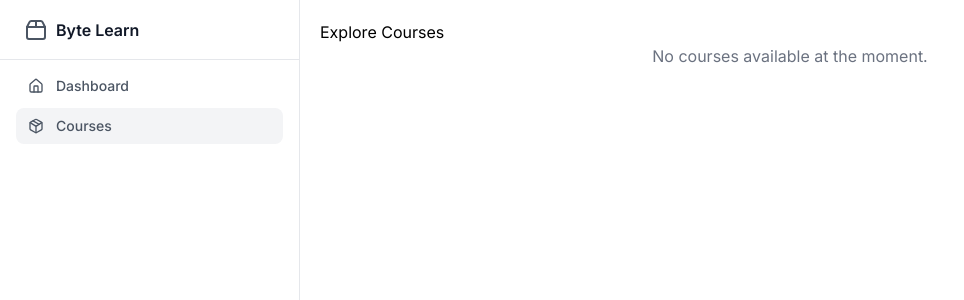
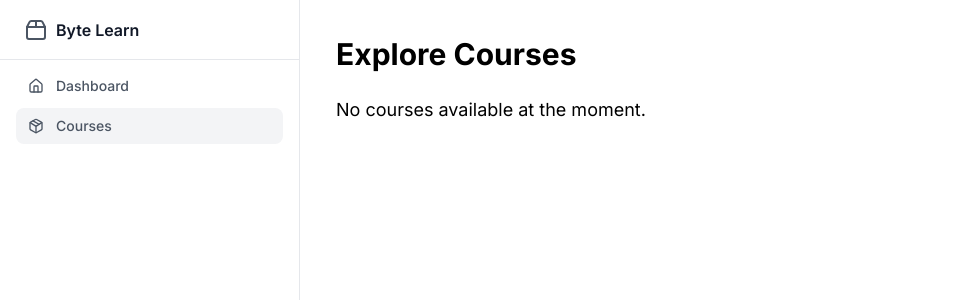
Before and after one commit to r3hmantom/ciphercraft-byte-learn, a Next.js app: page /dashboard/courses in a window 1280 px wide. Shown: the top 300 px of the page, without its empty margins (0-964 px from the left). Built offline with nearby package versions, Linux system fonts and the light colour scheme.

Commit message:
design update in course

```diff
--- a/app/(platform)/dashboard/courses/_components/courseList.tsx
+++ b/app/(platform)/dashboard/courses/_components/courseList.tsx
@@ -1,5 +1,5 @@
 import React from 'react';
-import {CourseCard} from './courseCard';  // Assuming CourseCard is in the same directory
+import { CourseCard } from './courseCard';  // Assuming CourseCard is in the same directory
 
 
 interface CourseProps {
@@ -15,18 +15,13 @@ interface CourseProps {
 const CourseList = ({ courses }: { courses: CourseProps[] }) => {
   return (
     <>
-
-      {courses?.length === 0 ? (
-          <p className="text-center text-gray-500">No courses available at the moment.</p>
-        ) : (
       <div className="grid grid-cols-1 sm:grid-cols-2 lg:grid-cols-3 gap-6">
         {courses.map((course) => (
           <CourseCard key={course.id} course={course} />
         ))}
       </div>
-        )}
     </>
   );
 };
 
-export {CourseList};
+export { CourseList };
--- a/app/(platform)/dashboard/courses/page.tsx
+++ b/app/(platform)/dashboard/courses/page.tsx
@@ -1,20 +1,24 @@
 "use client"
-import React, { useEffect , useState  } from "react"
-import {CourseList} from "./_components/courseList"
+import React, { useEffect, useState } from "react"
+import { CourseList } from "./_components/courseList"
 
 
 const CoursePage = () => {
 
   const [courses, setCourses] = useState([]);
 
-    return (
-    <>
-     <h2> Explore Courses </h2>
-     <div>
-        <CourseList courses={courses} />
-     </div>
-     </>
-    )
+  return (
+    <div className="container mx-auto p-4">
+      <h1 className="text-3xl font-bold mb-6">Explore Courses</h1>
+      <div className="space-y-4">
+        {courses.length > 0 ? (
+          <CourseList courses={courses} />
+        ) : (<div className='text-lg'>No courses available at the moment.</div>)
+        }
+      </div>
+    </div>
+
+  )
 }
 
 export default CoursePage
```
Lines whose indentation alone changed are shown as unchanged.
